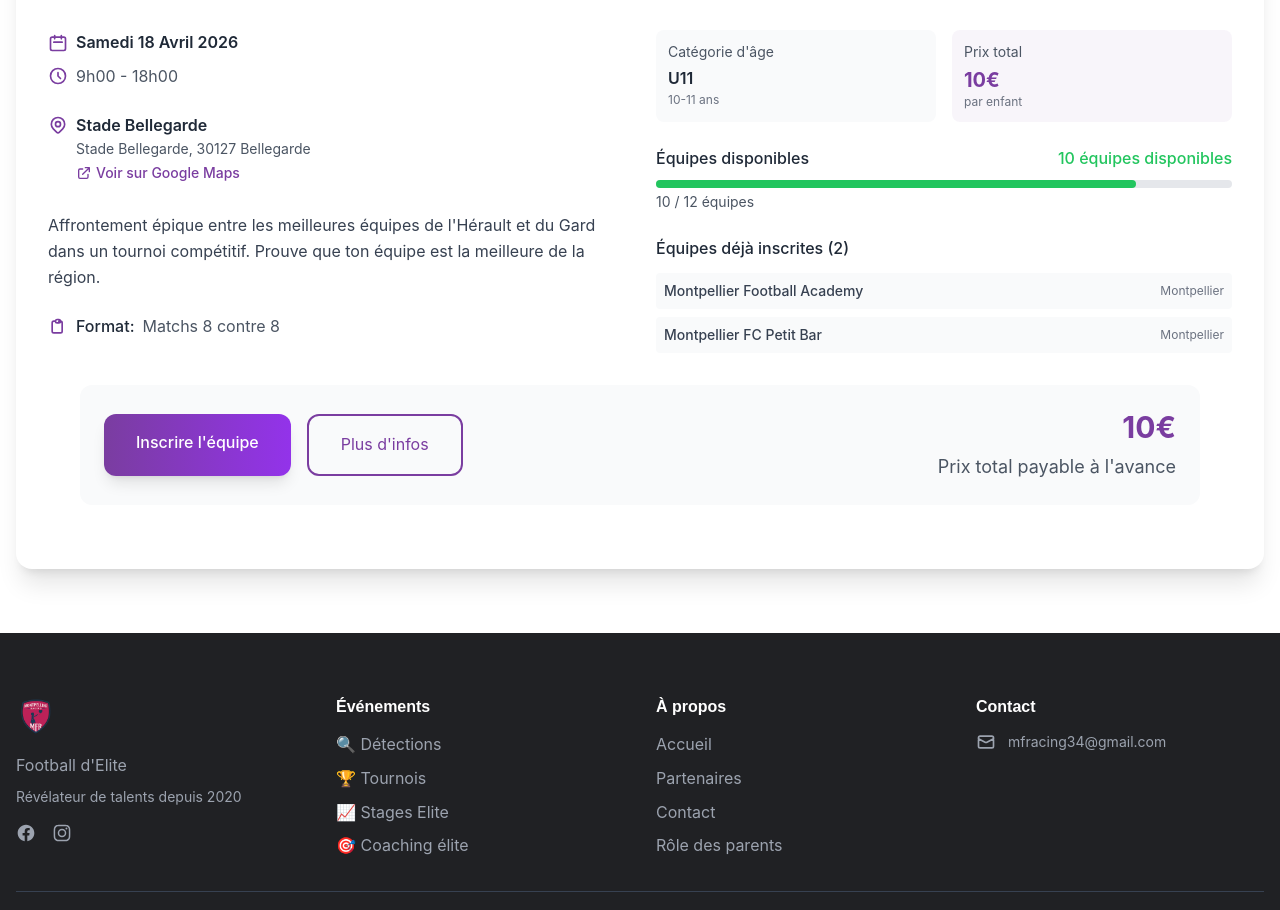
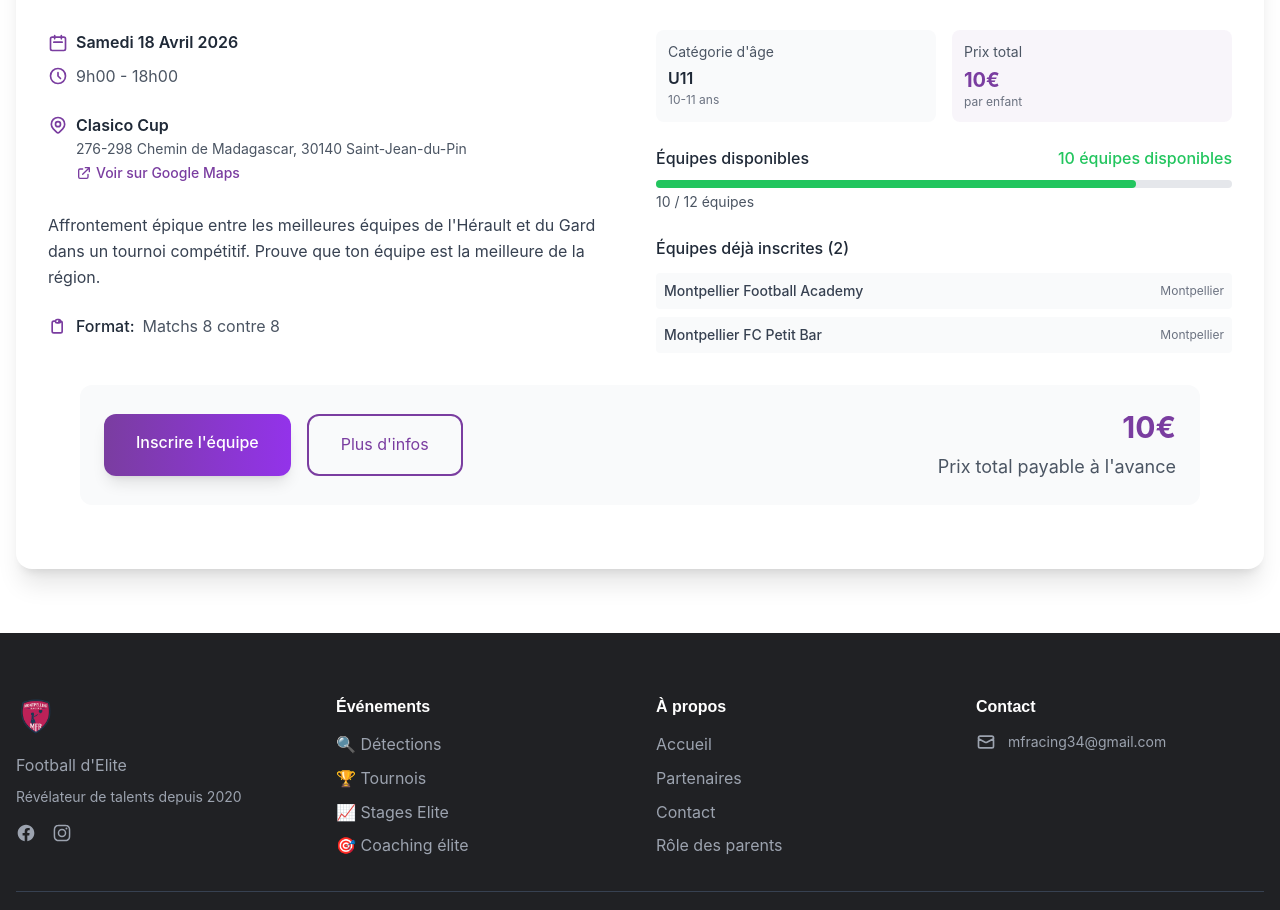
Before and after one commit to Rafikellou/mfr, a Next.js app: page /tournois in a window 1280 px wide. Shown: the part 1186-2096 px from the top of the page. Built offline with nearby package versions, Linux system fonts and the light colour scheme.

Commit message:
Stages: suppression de la mention d'avance 5€ sur la page Stage de perfectionnement Tournois: mise à jour adresse et lien Google Maps pour Clasico Cup

```diff
--- a/src/app/stages-elite/page.tsx
+++ b/src/app/stages-elite/page.tsx
@@ -218,7 +218,6 @@
                           <div className="grid grid-cols-2 gap-4">
                             <div className="bg-gray-50 p-3 rounded-lg">
                               <div className="text-sm text-gray-600 mb-1">Catégorie d'âge</div>
-
                               <div className="font-semibold text-gray-800">{stage.categoryLabel}</div>
                               <div className="text-xs text-gray-500">{stage.ageRange}</div>
                             </div>
@@ -226,16 +225,6 @@
                               <div className="text-sm text-gray-600 mb-1">Prix total</div>
                               <div className="font-bold text-xl text-primary">{stage.price}</div>
                               <div className="text-xs text-gray-500">{stage.priceType}</div>
-                            </div>
-                          </div>
-
-                          {/* Avance */}
-                          <div className="bg-yellow-50 border border-yellow-200 p-4 rounded-lg">
-                            <div className="flex items-center gap-2 text-yellow-800">
-                              <svg className="w-5 h-5" fill="none" stroke="currentColor" viewBox="0 0 24 24">
-                                <path strokeLinecap="round" strokeLinejoin="round" strokeWidth={2} d="M12 8c-1.657 0-3 .895-3 2s1.343 2 3 2 3 .895 3 2-1.343 2-3 2m0-8c1.11 0 2.08.402 2.599 1M12 8V7m0 1v8m0 0v1m0-1c-1.11 0-2.08-.402-2.599-1" />
-                              </svg>
-                              <span className="font-medium">Avance pour réserver: {stage.advancePayment}</span>
                             </div>
                           </div>
 
@@ -266,7 +255,7 @@
                           {/* Prix affiché (rappel) */}
                           <div className="text-center lg:text-right">
                             <div className="text-3xl font-bold text-primary mb-2">{stage.price}</div>
-                            <div className="text-lg text-gray-600">Avance: <span className="font-semibold text-green-600">{stage.advancePayment}</span></div>
+                            {/* Avance supprimée (demande) */}
                           </div>
                         </div>
                       </div>
--- a/src/app/tournois/page.tsx
+++ b/src/app/tournois/page.tsx
@@ -4,7 +4,6 @@
 import Header from '@/components/Header'
 import Footer from '@/components/Footer'
 import Link from 'next/link'
-
 const tournamentsData = [
   {
     id: 2,
@@ -13,10 +12,10 @@
     date: '2026-04-18',
     dateFormatted: 'Samedi 18 Avril 2026',
     time: '9h00 - 18h00',
-    city: 'Bellegarde',
-    venue: 'Stade Bellegarde',
-    venueAddress: 'Stade Bellegarde, 30127 Bellegarde',
-    googleMapsLink: 'https://share.google/tM90p3LguaG8aVINx',
+    city: 'Saint-Jean-du-Pin',
+    venue: 'Clasico Cup',
+    venueAddress: '276-298 Chemin de Madagascar, 30140 Saint-Jean-du-Pin',
+    googleMapsLink: 'https://maps.google.com/?q=276-298+Chemin+de+Madagascar+30140+Saint-Jean-du-Pin',
     category: 'u11',
     categoryLabel: 'U11',
     ageRange: '10-11 ans',
```
